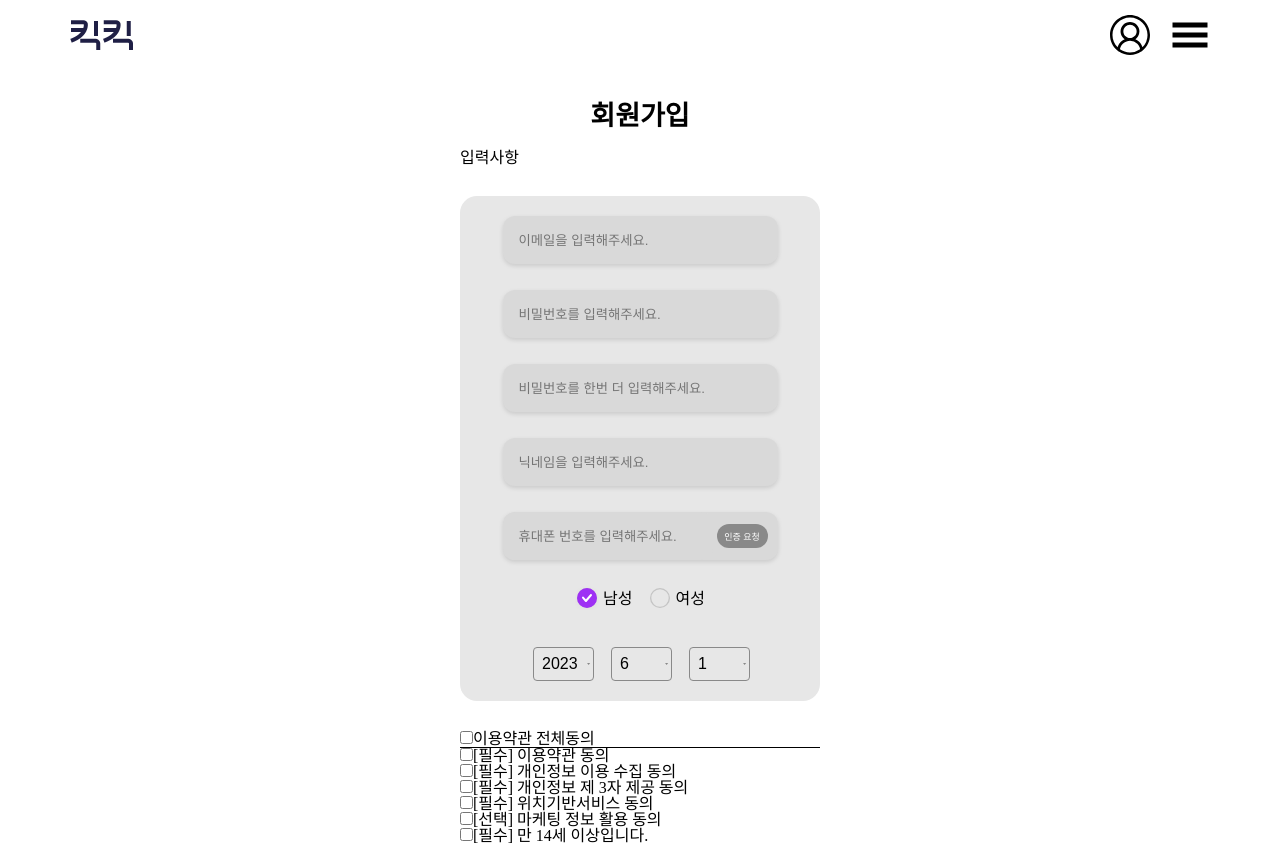
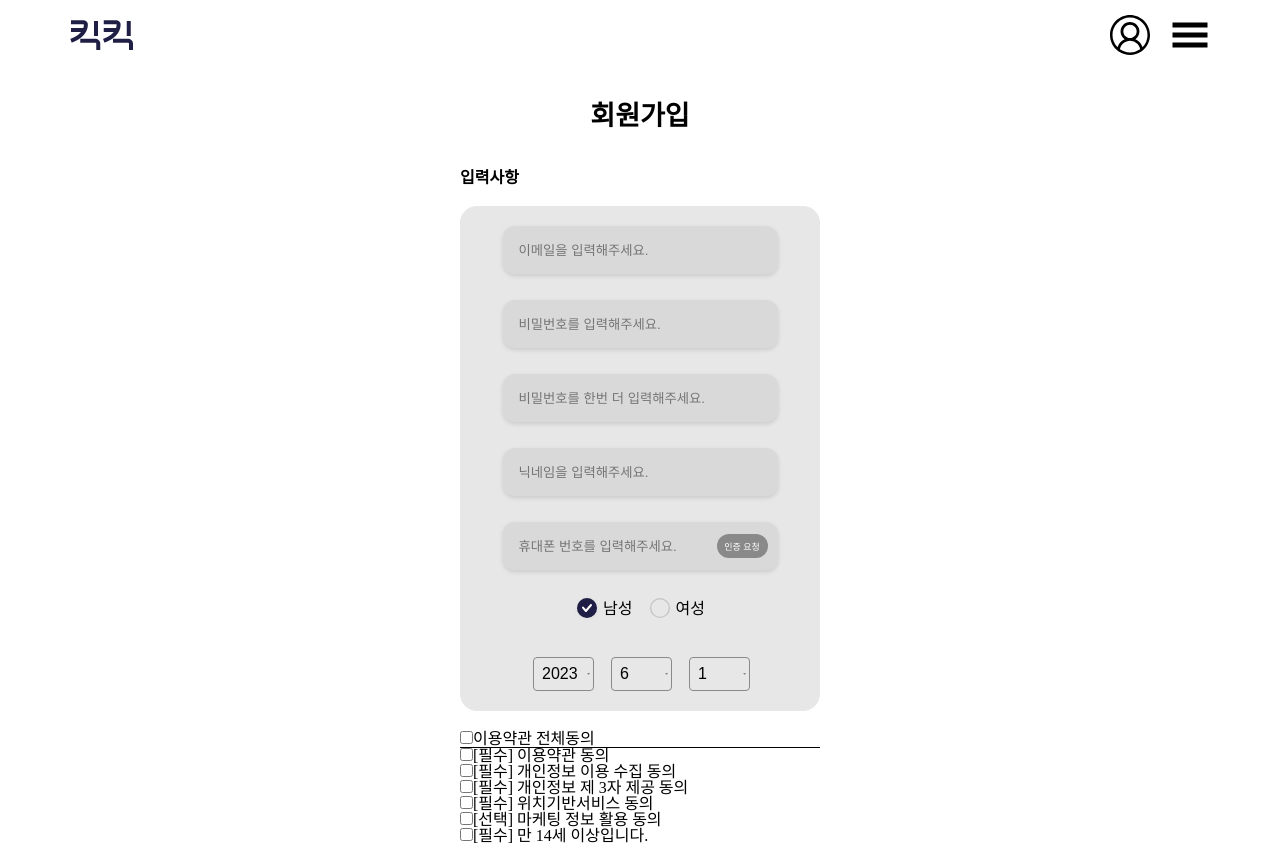
Before and after one commit to Team-2Win0Lose/Front-Kick, a React (Vite) app: page /signup in a window 1280 px wide. Shown: the top 845 px of the page. Built offline with nearby package versions, Linux system fonts and the light colour scheme.

Commit message:
Fix: signup form fixing

```diff
--- a/src/components/Signup/SignupForm.tsx
+++ b/src/components/Signup/SignupForm.tsx
@@ -58,7 +58,7 @@ const SignupForm = (props: any) => {
   let nowDay = now.getDate();
   return (
     <Form onSubmit={handleSubmit(onValid)}>
-      <p>입력사항</p>
+      <FormTitle>입력사항</FormTitle>
       <div>
         <Field>
           <Input
@@ -184,11 +184,15 @@ const SignupForm = (props: any) => {
 };
 
 const Form = styled.form`
+  margin-top: 20px;
   display: flex;
   flex-direction: column;
   /* align-items: center;
   justify-content: center; */
-  gap: 30px;
+  gap: 20px;
+`;
+const FormTitle = styled.h1`
+  font-weight: bold;
 `;
 const Field = styled.fieldset`
   display: flex;
--- a/src/components/Signup/asset/icon_checked.tsx
+++ b/src/components/Signup/asset/icon_checked.tsx
@@ -12,7 +12,7 @@ const Icon_checked = (props: Props) => {
       <circle cx='12' cy='12' r='9.35' stroke='#C4C4C4' stroke-width='1.3' />
       <g clip-path='url(#gxufjr4bqa)'>
         <g filter='url(#4xtt2agx5b)'>
-          <circle cx='12' cy='12' r='10' fill='#9E30F4' />
+          <circle cx='12' cy='12' r='10' fill='#1f1f45' />
         </g>
         <path
           d='m16 9-5.082 6L8 11.555'
--- a/src/pages/Signup.tsx
+++ b/src/pages/Signup.tsx
@@ -23,7 +23,7 @@ const Wrap = styled.div`
   justify-content: center;
   align-items: center;
   gap: 20px;
-  padding: 0 0 50px;
+  padding: 0 0 300px;
 `;
 
 export default Signup;
```
